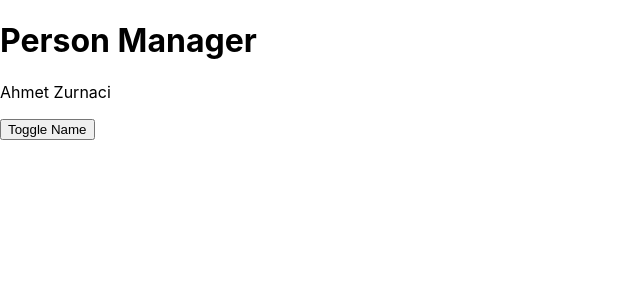
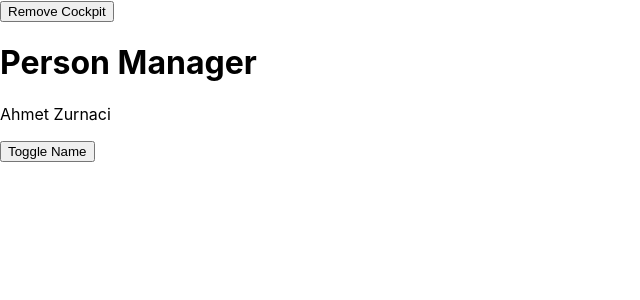
Before and after one commit to CengAmat/React-Zone-2, a React app in the folder react-zone-2/: page / in a window 1280 px wide. Shown: the top 300 px of the page, without its empty margins (0-640 px from the left). Built offline with nearby package versions, Linux system fonts and the light colour scheme.

Commit message:
Cleaning up with lifecycle Hooks & useEffect

```diff
--- a/react-zone-2/src/components/Cockpit/Cockpit.js
+++ b/react-zone-2/src/components/Cockpit/Cockpit.js
@@ -7,8 +7,18 @@
       // Http requests
       setTimeout(() => {
         alert('Saved data to cloud!')
-      }, 1000)
+      }, 1000);
+      return () => {
+        console.log('[Cockpit.js] Cleanup work in useEffect');
+      }
     }, [props.persons]);
+
+    useEffect(() => {
+      console.log('[Cockpit.js] 2nd useEffect');
+      return () => {
+        console.log('[Cockpit.js] Cleanup work in 2nd useEffect');
+      }
+    })
 
     const assignedClasses = [];
     let btnClass = '';
--- a/react-zone-2/src/components/Persons/Persons.js
+++ b/react-zone-2/src/components/Persons/Persons.js
@@ -27,12 +27,14 @@
 
   // }
 
-
   componentDidUpdate(prevProps, prevState, snapshot) {
     console.log('[Persons.js] componentDidUpdate');
     console.log(snapshot);
   }
 
+  componentWillUnmount() {
+    console.log('[Persons.js] componentWillUnmount');
+  }
 
   render() {
     console.log('[Persons.js] rendering...');
--- a/react-zone-2/src/containers/App.js
+++ b/react-zone-2/src/containers/App.js
@@ -16,7 +16,8 @@
       { id: '3', name : "Minerva Mcgonaggel", age: 65 },
     ],
     otherState : 'Ahmet',
-    showPersons: false
+    showPersons: false,
+    showCockpit: true
   }
 
   static getDerivedStateFromProps(props, state) {
@@ -79,11 +80,21 @@
 
     return (
       <div className = {classes.App}>
+        <button
+          onClick = {() => {
+            this.setState({ showCockpit: false });
+          }}
+        >
+          Remove Cockpit
+        </button>
+        {this.state.showCockpit ? (
         <Cockpit
           title = {this.props.appTitle}
           showPersons = {this.state.showPersons}
           persons = {this.state.persons}
-          clicked = {this.togglePersonsHandler}/>
+          clicked = {this.togglePersonsHandler}
+        />
+        ) : null }
           {person}
         </div>
     );
```
